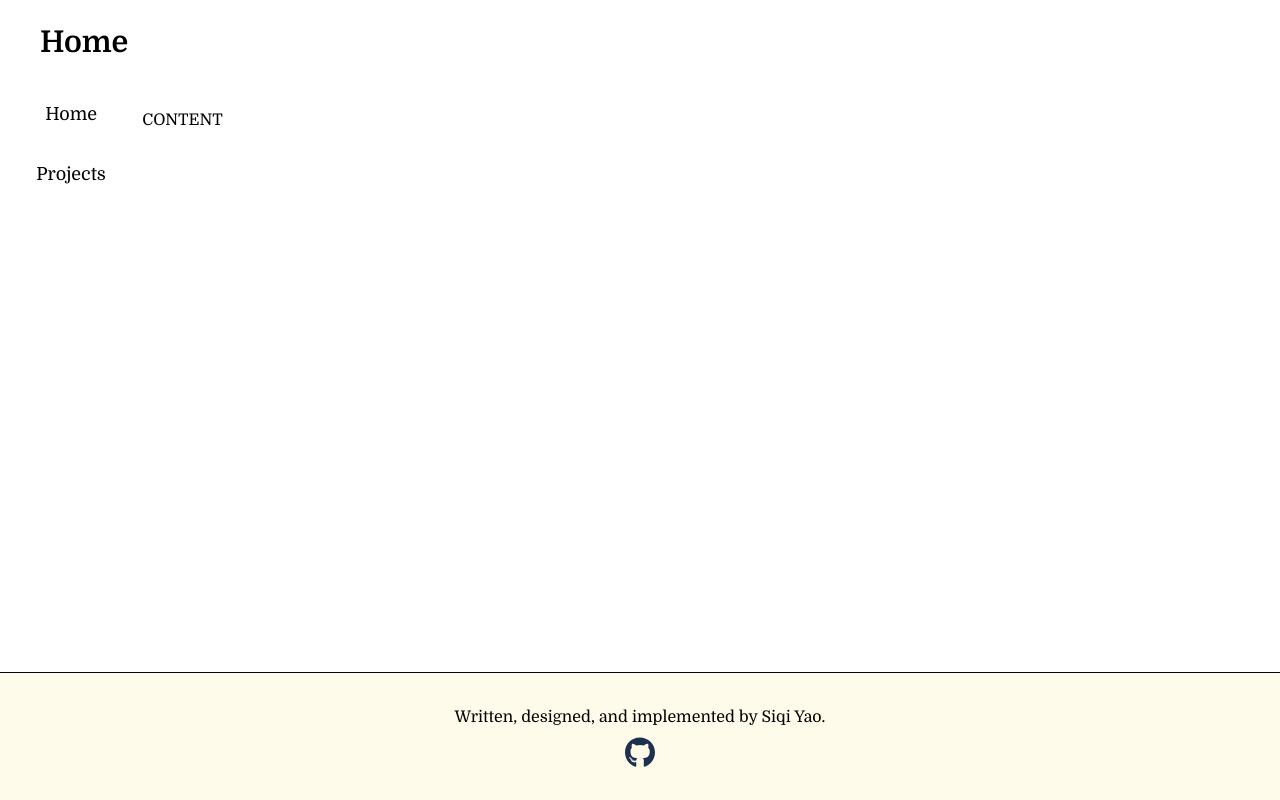
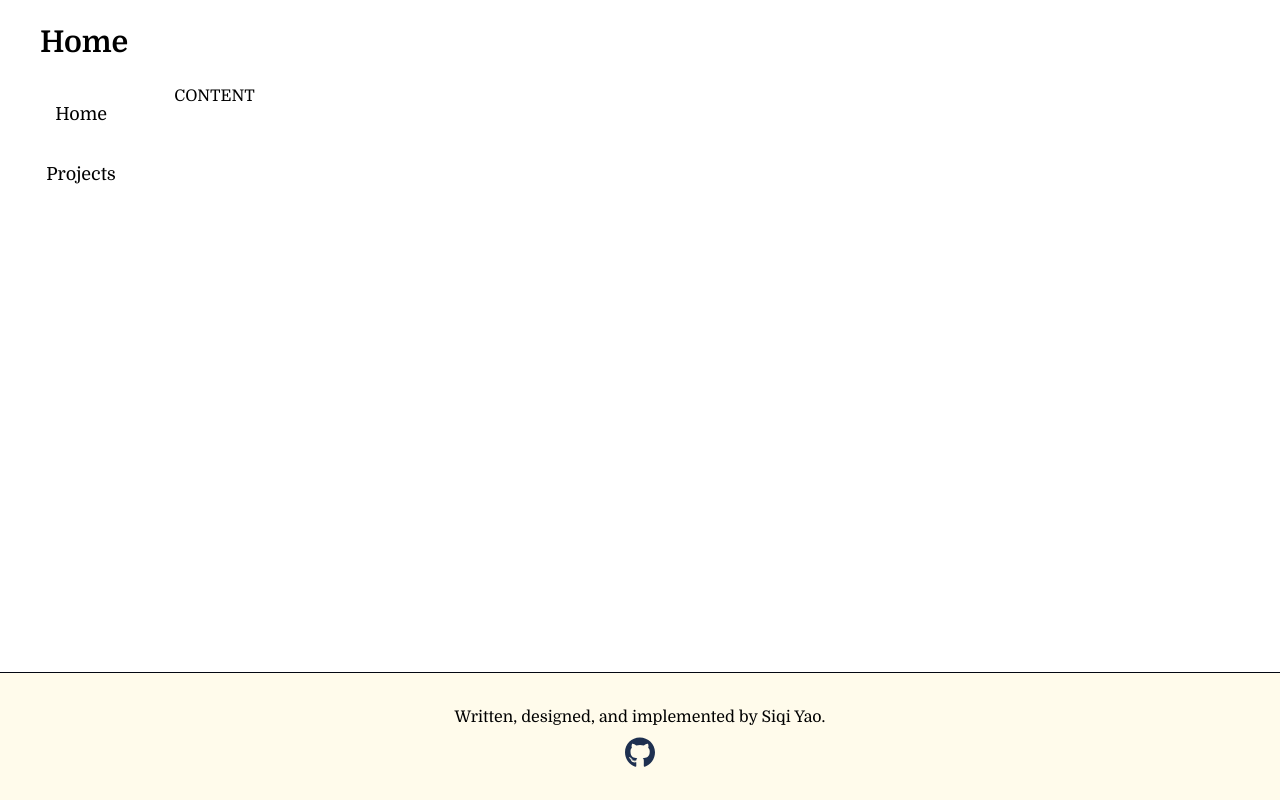
Before and after one commit to CKYWEB/siqiyao, a Next.js app: page / in a window 1280 px wide. Built offline with nearby package versions, Linux system fonts and the light colour scheme.

Commit message:
polish: layout

```diff
--- a/app/components/NavBar/index.tsx
+++ b/app/components/NavBar/index.tsx
@@ -33,7 +33,7 @@ export default function NavBar (props: Props) {
     }
 
     return (
-        <div className="hidden md:block w-40">
+        <div className="hidden md:block w-40 ms-3">
             {navs.map(nav => (
                 <Link
                     key={nav.href}
--- a/app/layout.tsx
+++ b/app/layout.tsx
@@ -21,9 +21,9 @@ export default function RootLayout({
     <html lang="en">
       <body className={domine.className}>
           <Header />
-          <div className="flex">
+          <div className="flex space-x-6">
               <NavBar/>
-              <div className="container ps-10 md:pt-6 md:ps-0">
+              <div className="container">
                   {children}
               </div>
           </div>
```
